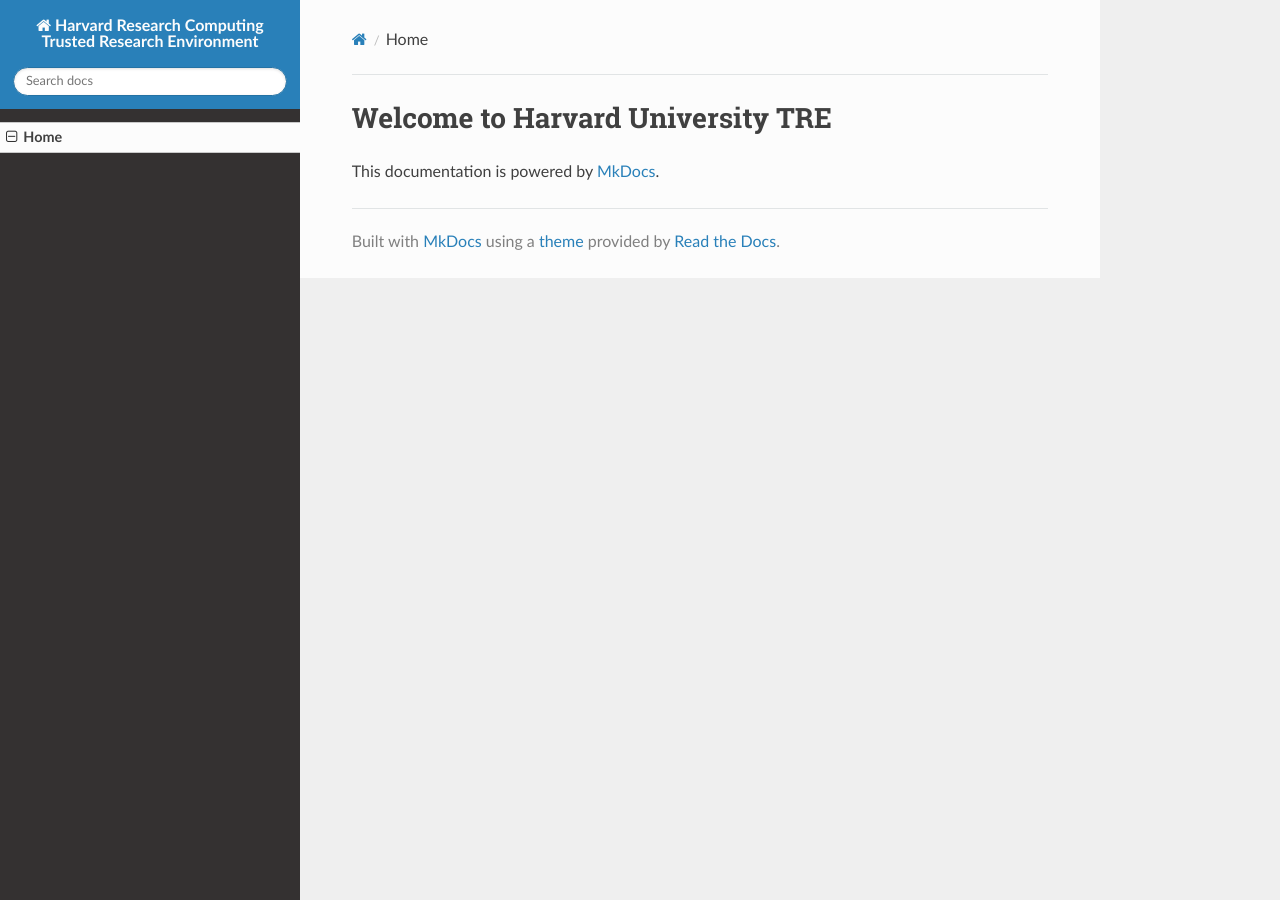
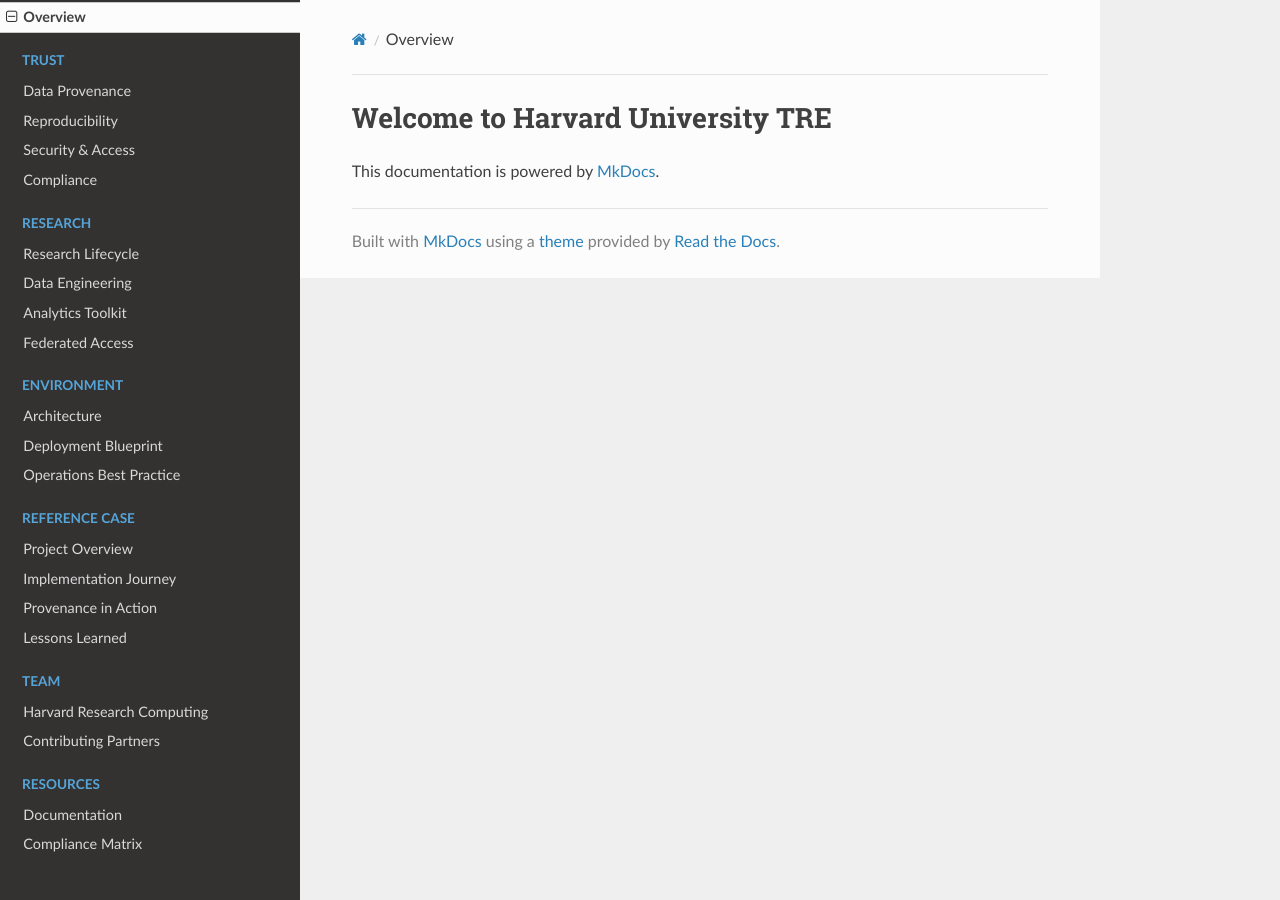
Before and after one commit to HarvardRC/tre, an MkDocs documentation site: the page built from docs/index.md, in a window 1280 px wide. Built offline with MkDocs 1.6.1, drawn with Linux system fonts in a browser that asks for light colours; nearby versions of some CDN libraries.

Commit message:
Update mkdocs.yml
draft structure

```diff
--- a/mkdocs.yml
+++ b/mkdocs.yml
@@ -1,5 +1,31 @@
 site_name: Harvard Research Computing Trusted Research Environment
 nav:
-  - Home: index.md
+  - Overview: index.md
+  - Trust:
+      - Data Provenance: trust/data-provenance.md
+      - Reproducibility: trust/reproducibility.md
+      - Security & Access: trust/security-access.md
+      - Compliance: trust/compliance.md
+  - Research:
+      - Research Lifecycle: research/research-lifecycle.md
+      - Data Engineering: research/data-engineering.md
+      - Analytics Toolkit: research/analytics-toolkit.md
+      - Federated Access: research/federated-access.md
+  - Environment:
+      - Architecture: environment/architecture.md
+      - Deployment Blueprint: environment/deployment-blueprint.md
+      - Operations Best Practice: environment/operations-best-practice.md
+  - Reference Case:
+      - Project Overview: reference-case/project-overview.md
+      - Implementation Journey: reference-case/implementation-journey.md
+      - Provenance in Action: reference-case/provenance-in-action.md
+      - Lessons Learned: reference-case/lessons-learned.md
+  - Team:
+      - Harvard Research Computing: team/harvard-research-computing.md
+      - Contributing Partners: team/contributing-partners.md
+  - Resources:
+      - Documentation: resources/documentation.md
+      - Compliance Matrix: resources/compliance-matrix.md
 theme:
   name: readthedocs
+  # (better we use material theme, needs to be installed on the target webserver)
```
